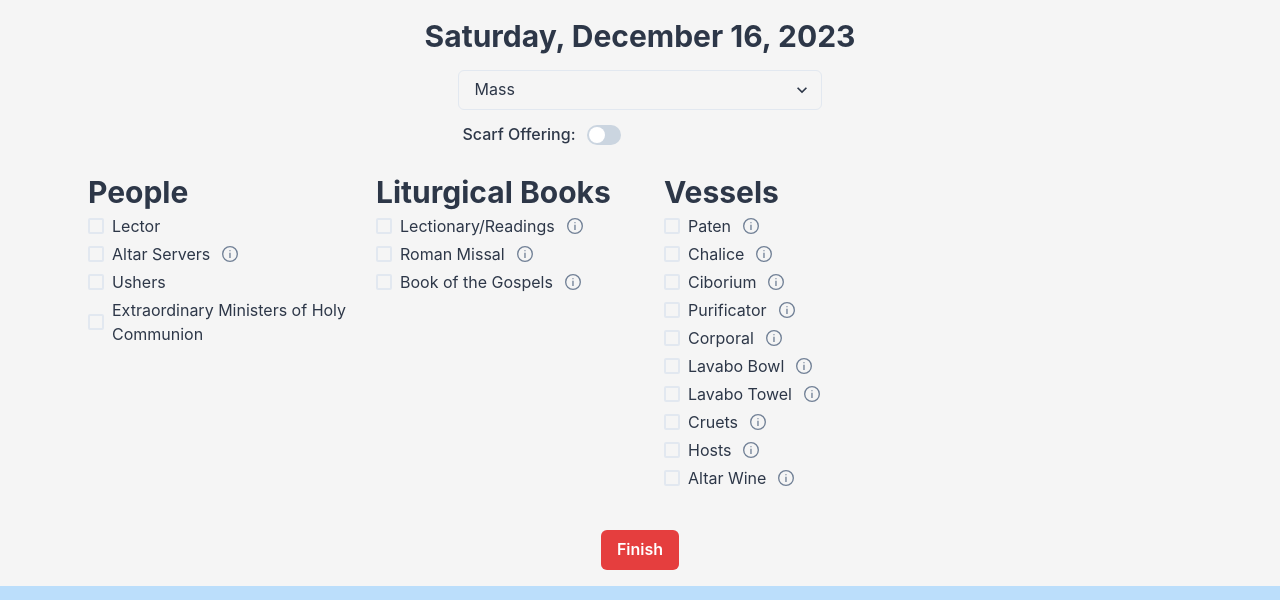
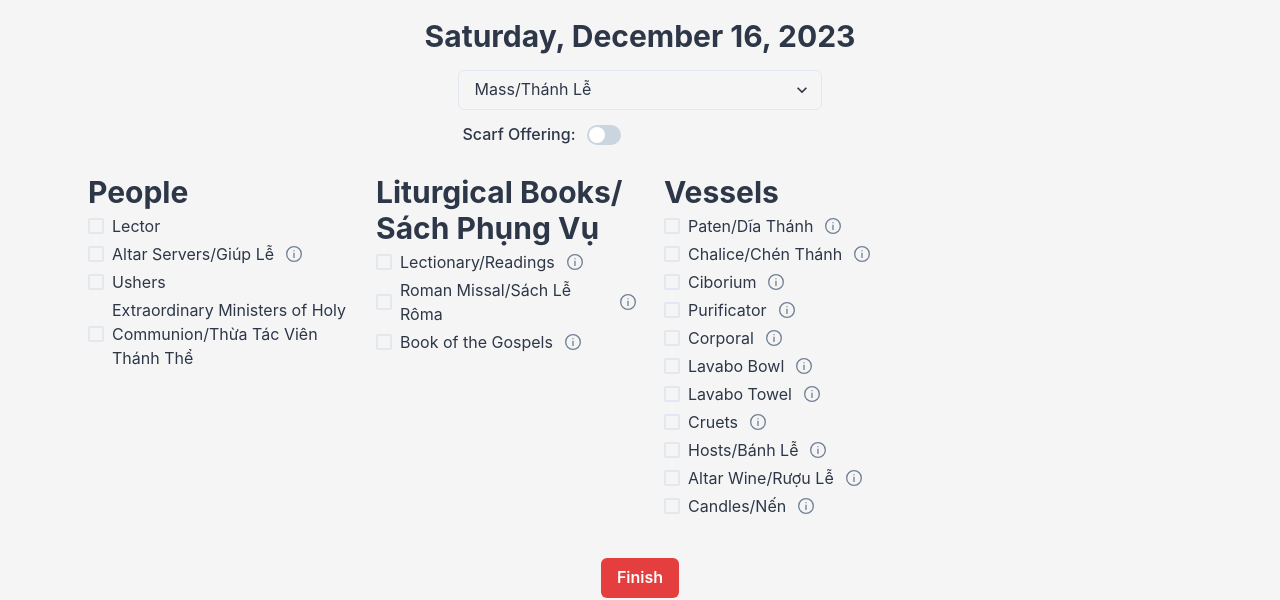
Before and after one commit to cmdnguyen/liturgy-list, a Next.js app: page / in a window 1280 px wide. Shown: the part 1467-2067 px from the top of the page. Built offline with nearby package versions, Linux system fonts and the light colour scheme; no server answers.

Commit message:
Added Vietnamese translation on some of the items

```diff
--- a/src/components/checklists/adorationChecklist.tsx
+++ b/src/components/checklists/adorationChecklist.tsx
@@ -30,7 +30,7 @@ const AdorationChecklist: React.FC<AdorationChecklistProps> = ({
 
   const incenseItems = [
     {
-      value: "Thurible",
+      value: "Thurible/Bình Hương",
       description: "Incense burner",
       imageSrc:
         "https://todayscatholic.org/wp-content/uploads/2020/03/IMG_5533-683x1024.jpg",
@@ -42,7 +42,7 @@ const AdorationChecklist: React.FC<AdorationChecklistProps> = ({
         "https://lh3.googleusercontent.com/-pKbklKhsCxo/X6Hw0wxrA_I/AAAAAAAAoM4/Bam8MMX_owoW8lE0FgiaNpS4yJx68f6kwCLcBGAsYHQ/w400-h194/two%2Bboat.png",
     },
     {
-      value: "Incense",
+      value: "Incense/Hương ",
       description: "Incense",
       imageSrc: "https://www.marianland.com/milagrosaintinsense/BS668.JPG",
     },
@@ -63,9 +63,9 @@ const AdorationChecklist: React.FC<AdorationChecklistProps> = ({
     },
   ];
 
-  const vessalItems = [
+  const vesselItems = [
     {
-      value: "Monstrance",
+      value: "Monstrance//Mặt Nhật",
       description: "Holds the Eucharist",
       imageSrc:
         "https://cdn11.bigcommerce.com/s-du09xubjip/images/stencil/original/products/50860/551881/2060839_1_2023-02-16T20_04_05Z__87894.1676578698.jpg?c=2",
@@ -153,7 +153,7 @@ const AdorationChecklist: React.FC<AdorationChecklistProps> = ({
         />
 
         <ChecklistGroup
-          title="Incense"
+          title="Incense/Xông Hương"
           items={incenseItems}
           colorScheme={getColorScheme()}
           onChange={handleCheckboxChange}
@@ -169,8 +169,8 @@ const AdorationChecklist: React.FC<AdorationChecklistProps> = ({
         />
 
         <ChecklistGroup
-          title="Vessals"
-          items={vessalItems}
+          title="Vessels"
+          items={vesselItems}
           colorScheme={getColorScheme()}
           onChange={handleCheckboxChange}
           checkedValues={checkedValues}
@@ -178,7 +178,7 @@ const AdorationChecklist: React.FC<AdorationChecklistProps> = ({
 
         {isScarfOffering && (
           <ChecklistGroup
-            title="Scarf Offering"
+            title="Scarf Offering/Dâng Khăn"
             items={scarfOfferingItems}
             colorScheme={getColorScheme()}
             onChange={handleCheckboxChange}
--- a/src/components/checklists/checklistGroup.tsx
+++ b/src/components/checklists/checklistGroup.tsx
@@ -20,6 +20,7 @@ interface ChecklistItem {
   value: string;
   description?: string;
   imageSrc?: string;
+  sundayOnly?: boolean;
 }
 
 interface ChecklistGroupProps {
--- a/src/components/checklists/index.tsx
+++ b/src/components/checklists/index.tsx
@@ -40,8 +40,8 @@ const ChecklistIndex: React.FC = () => {
         m={useBreakpointValue({ base: "0 auto", md: "auto" })}
         width={useBreakpointValue({ base: "90%", sm:"50%", md: "45%",lg: "30%" })}
       >
-        <option value="mass">Mass</option>
-        <option value="adoration">Adoration</option>
+        <option value="mass">Mass/Thánh Lễ </option>
+        <option value="adoration">Adoration/Chầu Thánh Thể</option>
       </Select>
 
       {selectedOption === "mass" && (
--- a/src/components/checklists/massChecklist.tsx
+++ b/src/components/checklists/massChecklist.tsx
@@ -29,9 +29,9 @@ const MassChecklist: React.FC<MassChecklistProps> = ({
 
   const peopleItems = [
     { value: "Lector" },
-    { value: "Altar Servers", imageSrc: "./altarserver_cap12023.jpg" },
+    { value: "Altar Servers/Giúp Lễ ", imageSrc: "./altarserver_cap12023.jpg" },
     { value: "Ushers" },
-    { value: "Extraordinary Ministers of Holy Communion" },
+    { value: "Extraordinary Ministers of Holy Communion/Thừa Tác Viên Thánh Thể" },
   ];
   const liturgicalBooksItems = [
     {
@@ -42,7 +42,7 @@ const MassChecklist: React.FC<MassChecklistProps> = ({
         "https://cdnlp.blob.core.windows.net/litpress/images/cvr_thumbs/4513.jpg",
     },
     {
-      value: "Roman Missal",
+      value: "Roman Missal/Sách Lễ Rôma",
       description:
         "The book that contains the prayers for Mass the priest says at the altar",
       imageSrc:
@@ -58,14 +58,14 @@ const MassChecklist: React.FC<MassChecklistProps> = ({
 
   const vesselsItems = [
     {
-      value: "Paten",
+      value: "Paten/Dĩa Thánh",
       description:
         "A shallow dish that holds the bread which becomes the Body of Christ; it must be gold or gold-plated.",
       imageSrc:
         "https://qph.cf2.quoracdn.net/main-qimg-e4fb0c64c8ac9413fbd70496bf553692-lq",
     },
     {
-      value: "Chalice",
+      value: "Chalice/Chén Thánh",
       description:
         "The large cup used to hold the wine which becomes the Blood of Christ; it must be of gold or silver.",
       imageSrc: "https://www.stempers.com/Content/ProductImages/A-138G.jpg",
@@ -107,19 +107,24 @@ const MassChecklist: React.FC<MassChecklistProps> = ({
         "https://cdn11.bigcommerce.com/s-t0lk210diy/images/stencil/640w/products/1825/5134/7752_8695_popup__82753.1652820872.jpg?c=1",
     },
     {
-      value: "Hosts",
+      value: "Hosts/Bánh Lễ",
       description:
         "The bread that becomes the Body of Christ; it must be unleavened and made of wheat flour and water only.",
       imageSrc:
         "https://wellsprings.com.sg/web/wp-content/uploads/2020/04/bread-for-communion.jpg",
     },
     {
-      value: "Altar Wine",
+      value: "Altar Wine/Rượu Lễ",
       description:
         "The wine that becomes the Blood of Christ; it must be natural wine made from grapes and contain no additives.",
       imageSrc:
         "https://www.churchsupplywarehouse.com/media/catalog/product/cache/396ec9ecd804173732678d2857828816/m/l/mlpaul750ml.jpg",
     },
+    {
+      value: "Candles/Nến",
+      description:
+        "Two candles are lit on the altar during Mass to represent the Light of Christ.",
+    }
   ];
 
   const scarfOfferingItems = [
@@ -203,7 +208,7 @@ const MassChecklist: React.FC<MassChecklistProps> = ({
         />
 
         <ChecklistGroup
-          title="Liturgical Books"
+          title="Liturgical Books/ Sách Phụng Vụ"
           items={liturgicalBooksItems}
           colorScheme={getColorScheme()}
           onChange={handleCheckboxChange}
@@ -220,7 +225,7 @@ const MassChecklist: React.FC<MassChecklistProps> = ({
 
         {isScarfOffering && (
           <ChecklistGroup
-            title="Scarf Offering"
+            title="Scarf Offering/Dâng Khăn"
             items={scarfOfferingItems}
             colorScheme={getColorScheme()}
             onChange={handleCheckboxChange}
```
